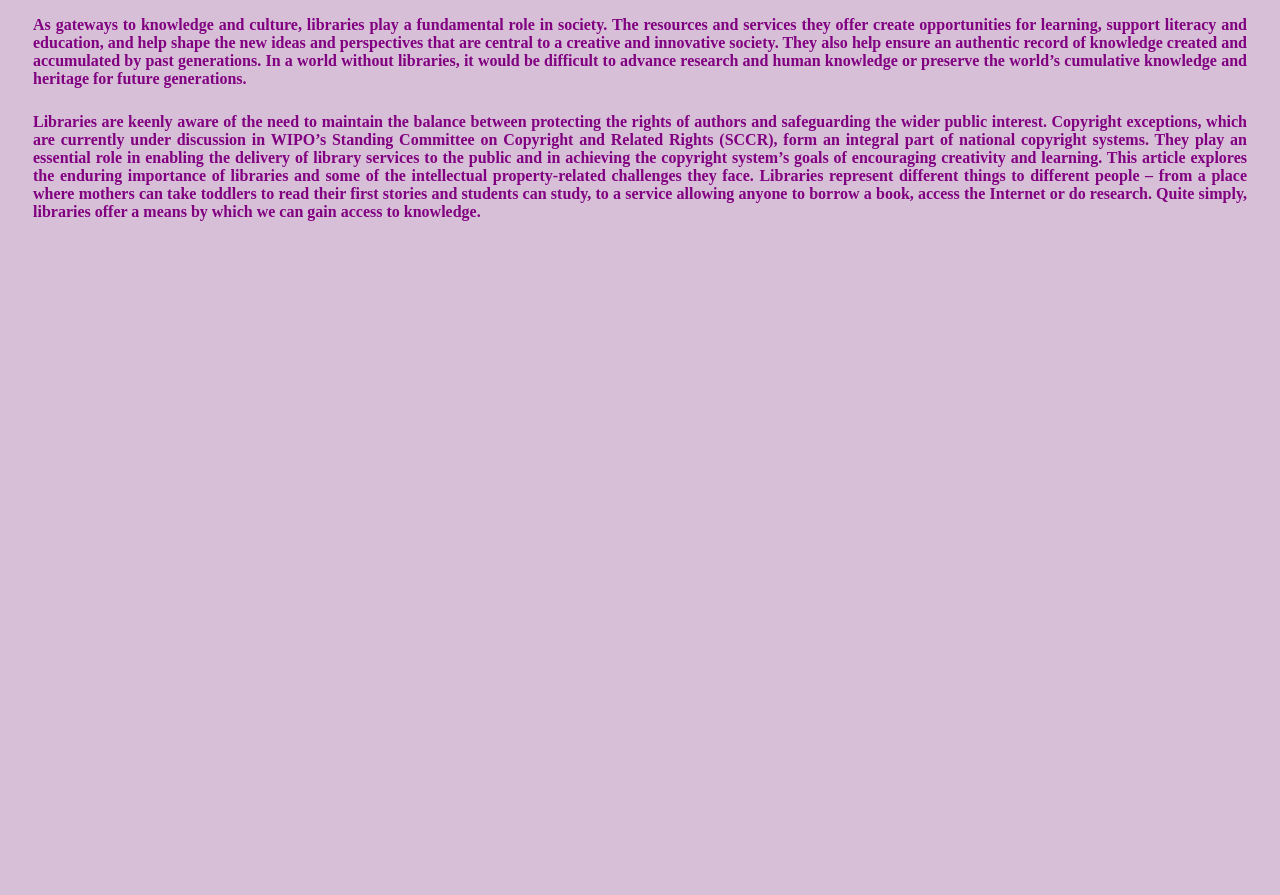
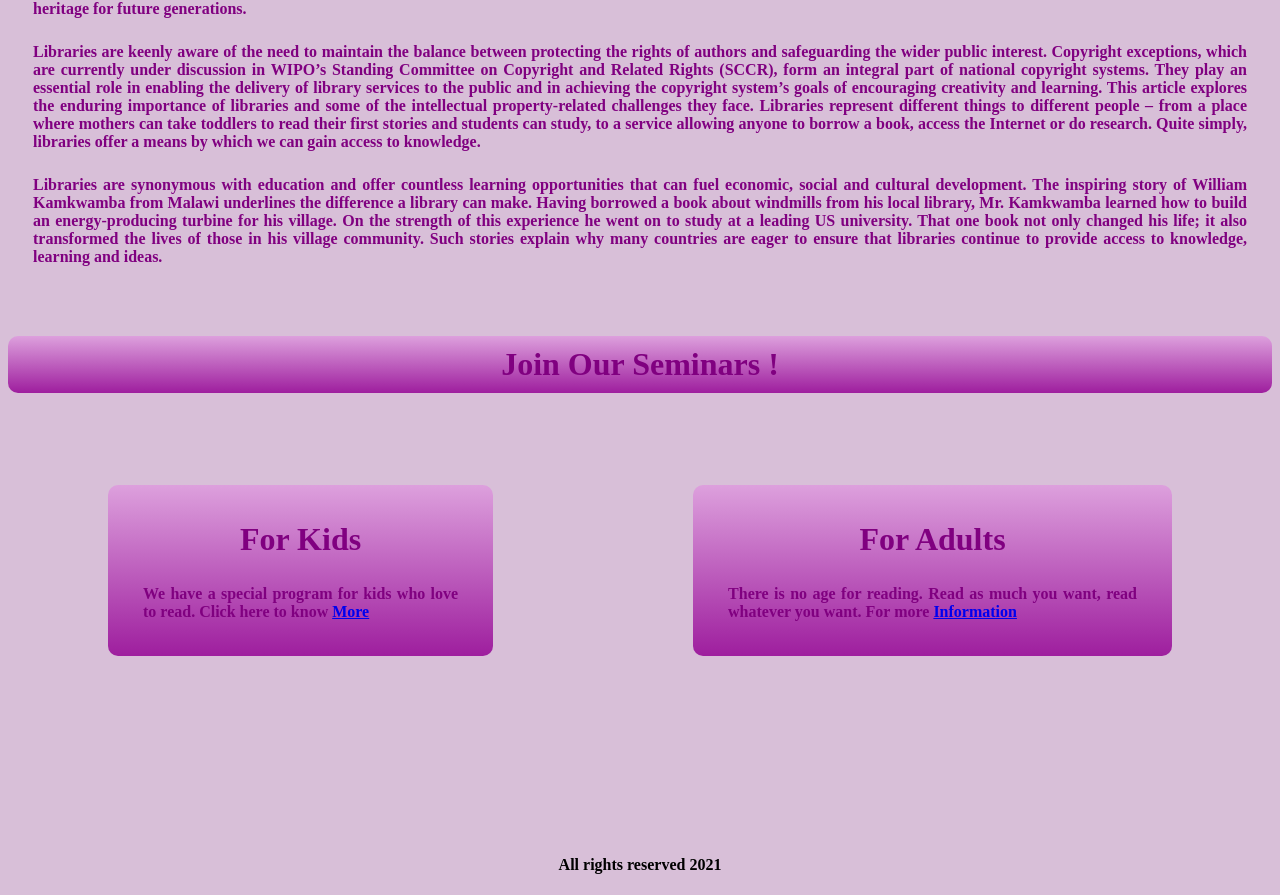
Before and after one commit to tasbiha11/simple-website, a plain HTML site: page index.html in a window 1280 px wide. Shown: the part 699-1594 px from the top of the page. Before the commit the page ends 945 px from the top, so only its background shows below. Drawn offline with Linux system fonts and the light colour scheme; a web font is replaced by a local one.

Commit message:
last commit

```diff
--- a/index.html
+++ b/index.html
@@ -14,9 +14,9 @@
 
 <body>
 
-    <section class="section-zero">
+    <section>
         <h1>Hello There !</h1>
-        <h2>Welcome to Our Book-Store</h2>
+        <h2>Welcome to <span id="dif">Our Book-Store</span></h2>
         <div class="top-view">
             <a target="_blank" class="first-anchor" href="https://www.amazon.com/gp/new-releases/books">Click to View
                 Latest
@@ -25,10 +25,10 @@
     </section>
     <section class="first-section">
         <div class="area">
-            <a class="first-anchor" href="https://www.rokomari.com/book">Create Account!</a>
+            <a target="_blank" class="first-anchor" href="https://www.rokomari.com/book">Create Account!</a>
         </div>
         <div class="area2">
-            <a class="first-anchor" href="https://www.rokomari.com/book">Log in!</a>
+            <a target="_blank" class="first-anchor" href="https://www.rokomari.com/book">Log in!</a>
         </div>
     </section>
     <section>
@@ -59,7 +59,36 @@
             read their first stories and students can study, to a service allowing anyone to borrow a book, access the
             Internet or do research. Quite simply, libraries offer a means by which we can gain access to knowledge.
         </p>
+        <p>
+            Libraries are synonymous with education and offer countless learning opportunities that can fuel economic,
+            social and cultural development. The inspiring story of William Kamkwamba from Malawi underlines the
+            difference a library can make. Having borrowed a book about windmills from his local library, Mr. Kamkwamba
+            learned how to build an energy-producing turbine for his village. On the strength of this experience he went
+            on to study at a leading US university. That one book not only changed his life; it also transformed the
+            lives of those in his village community. Such stories explain why many countries are eager to ensure that
+            libraries continue to provide access to knowledge, learning and ideas.
+        </p>
     </section>
+    <div>
+        <h1 id="space">Join Our Seminars !</h1>
+    </div>
+    <section class="first-section">
+        <div class="divclass">
+            <h1>For Kids</h1>
+            <p>We have a special program for kids who love to read.
+                Click here to know <a href="https://www.rokomari.com/book">More</a>
+            </p>
+        </div>
+        <div class="divclass">
+            <h1>For Adults</h1>
+            <p>There is no age for reading. Read as much you want, read whatever you want.
+                For more <a href="https://www.rokomari.com/book">Information</a>
+            </p>
+        </div>
+    </section>
+    <footer class="foot">
+        <h4>All rights reserved 2021</h4>
+    </footer>
 
 
 
--- a/style.css
+++ b/style.css
@@ -39,13 +39,39 @@ h2{
 }
 .half-width{
     margin-left: 35px;
-}
+
+ }
+
 .half-width img{
     width:32%;
 }
+
 p{
     color:purple;
     font-weight: bolder;
     text-align:justify;
     margin: 25px;
 }
+
+#dif{
+    color:purple;
+    font-weight:bolder;
+}
+#space{
+    margin-top: 70px;
+    background-image:linear-gradient(plum, rgb(158, 30, 158));
+    padding:10px 10px;
+    border-radius:10px;
+}
+.divclass{
+    margin-top: 70px;
+    margin-left: 100px;
+    margin-right: 100px;
+    background-image:linear-gradient(plum, rgb(158, 30, 158));
+    padding:10px 10px;
+    border-radius:10px;
+}
+.foot{
+    text-align:center;
+    margin-top: 200px;
+}
```
Also changed, not shown: Pictures/bg4.png (added).
